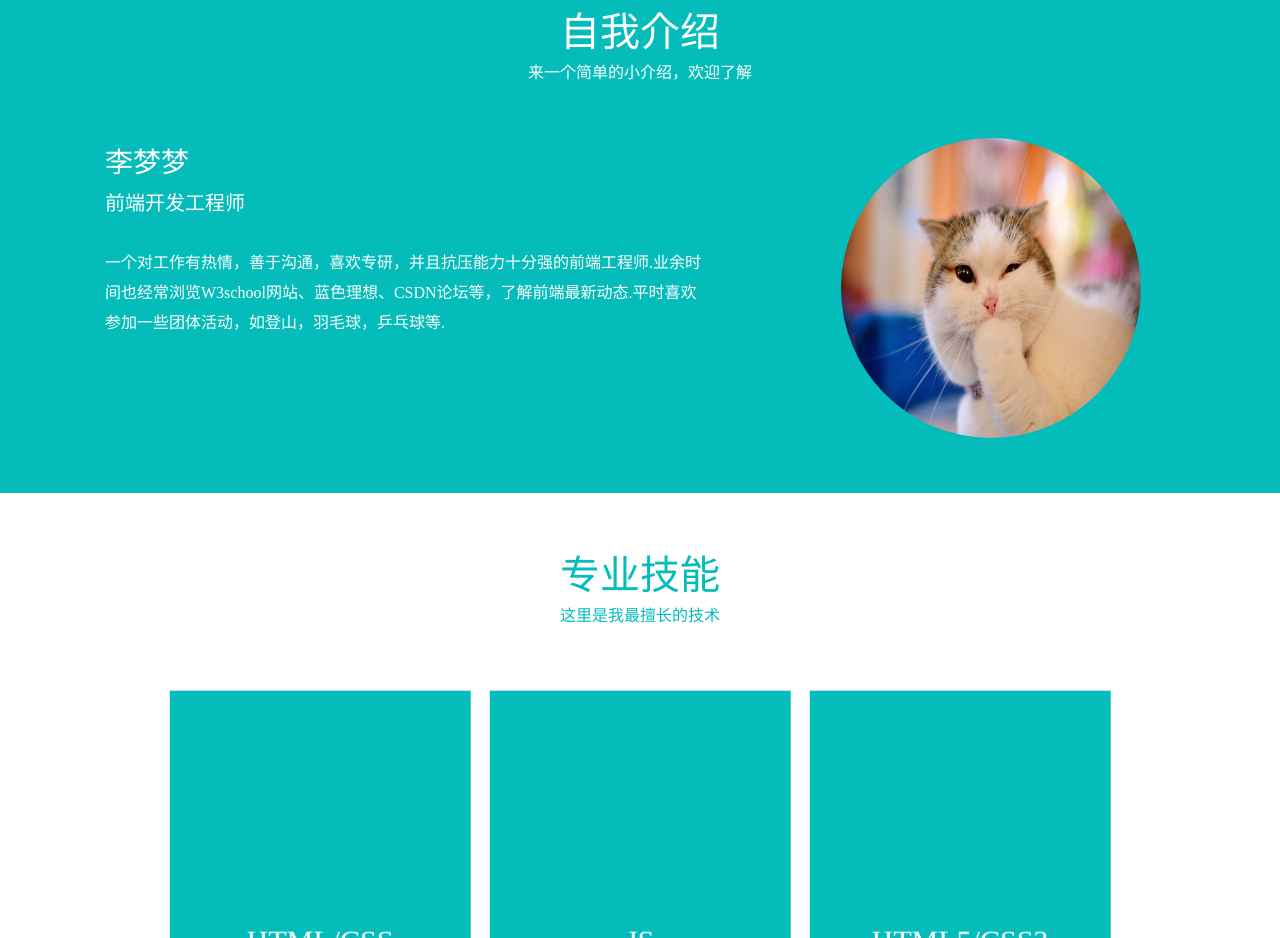
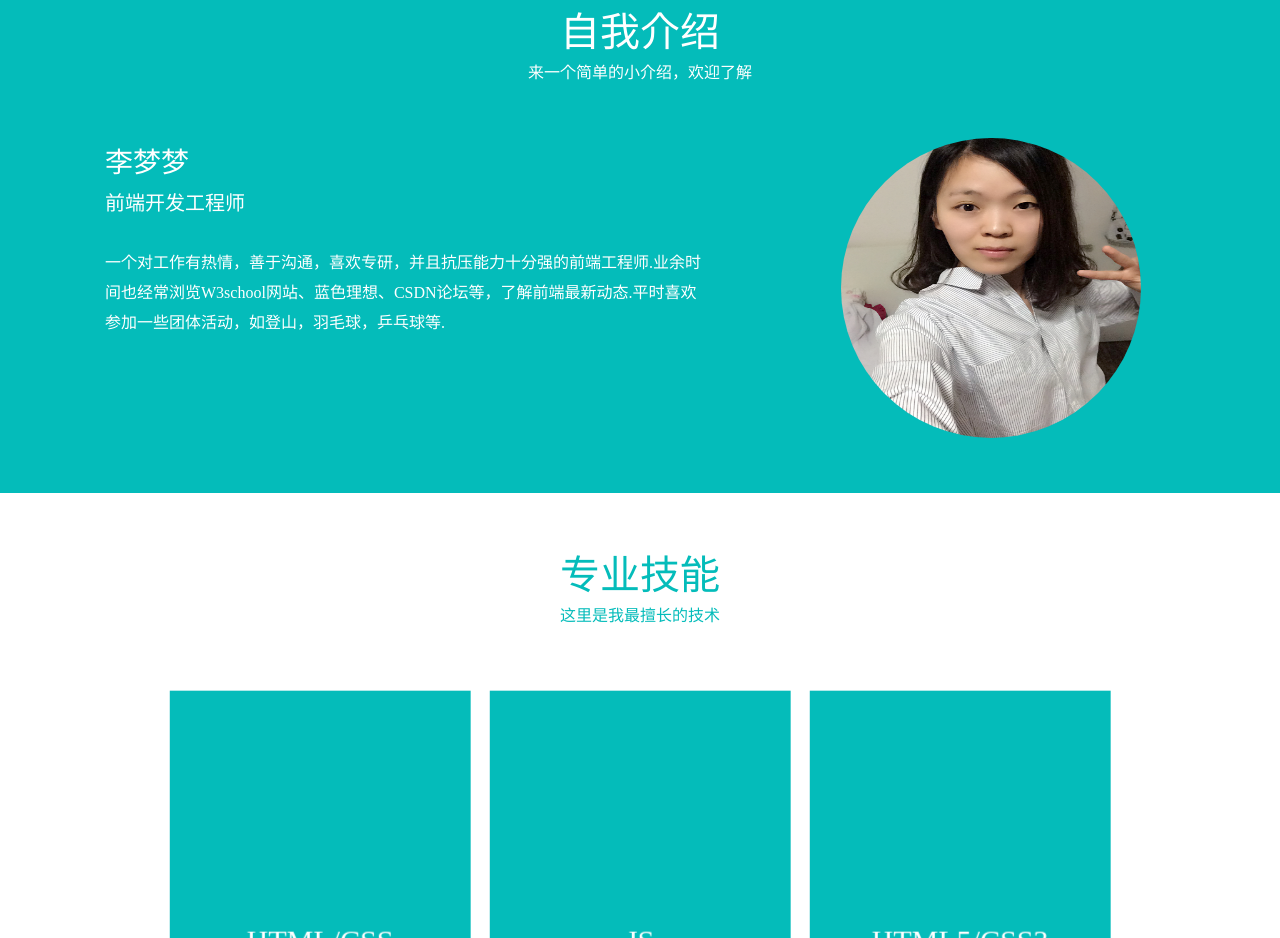
Before and after one commit to limengmengops/mm920906.github.com, a plain HTML site: page index.html in a window 1280 px wide. Shown: the part 880-1818 px from the top of the page. Drawn offline with Linux system fonts and the light colour scheme.

Commit message:
all update

```diff
--- a/index.html
+++ b/index.html
@@ -107,7 +107,7 @@ footer a:hover span{color:#4CF88B;}
                 </div>
                 <div class="fl img">
                     <div class="imgbox">
-                        <img src="img/1 (6).jpg"/>
+                        <img src="img/mypic2.JPG"/>
                     </div>
                 </div>
             </div>
```
Also changed, not shown: img/mypic.JPG (added), img/mypic2.JPG (added).
